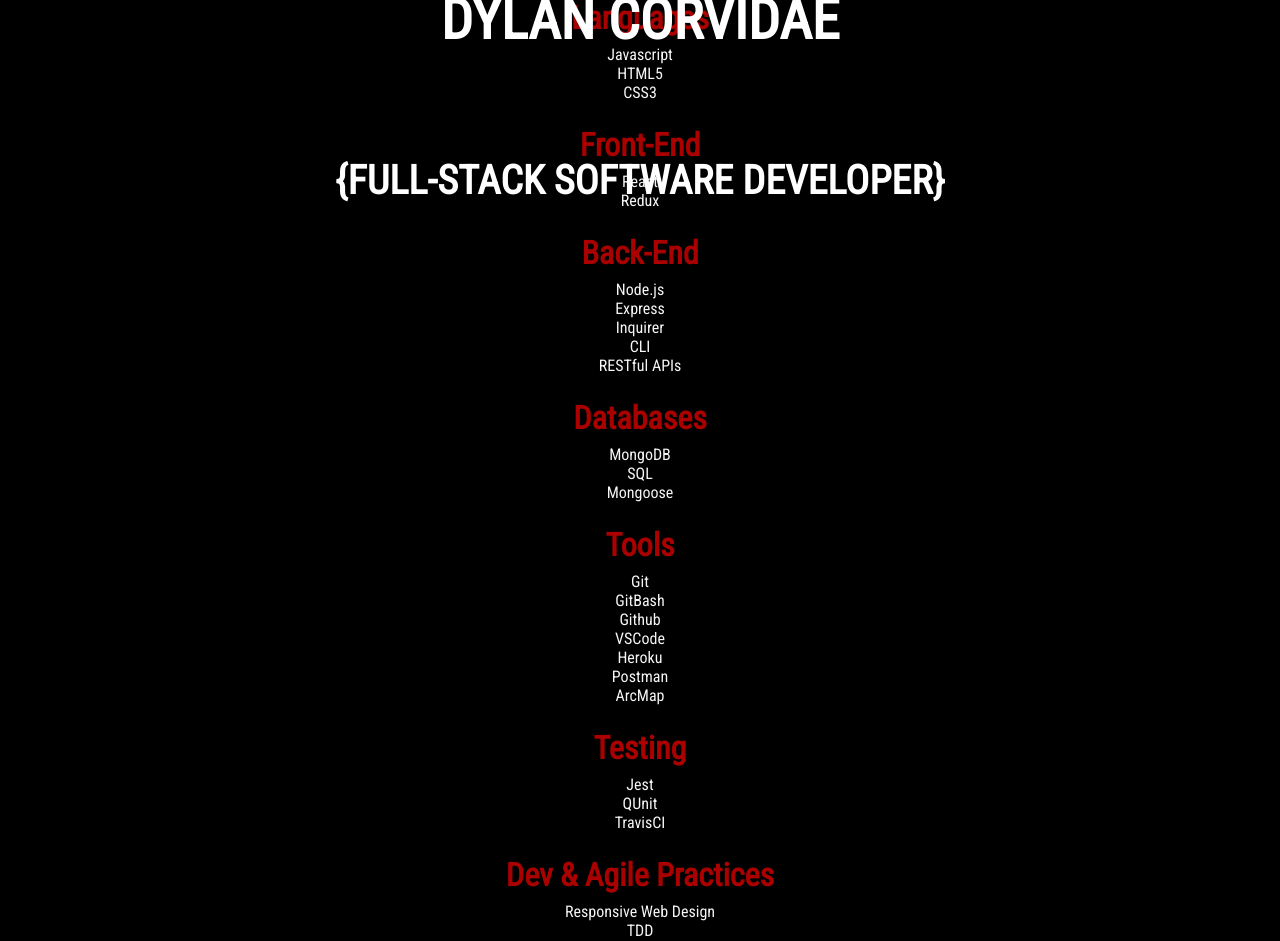
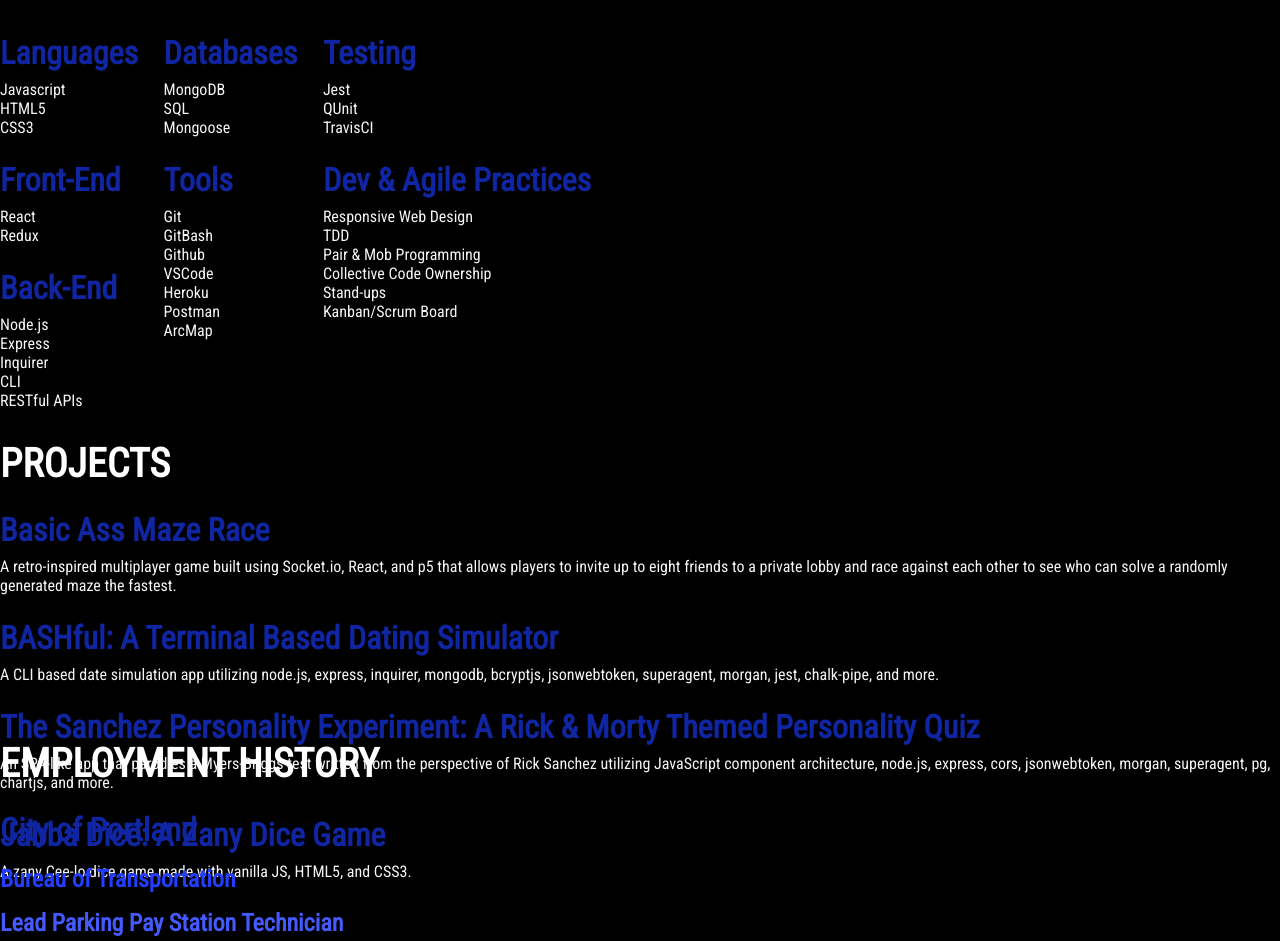
Before and after one commit to dylancorvidae/portfolio, a plain HTML site: page index.html in a window 1280 px wide. Shown: the part 500-1441 px from the top of the page. Drawn offline with Linux system fonts and the light colour scheme.

Commit message:
tech and tools work, color changes

```diff
--- a/index.html
+++ b/index.html
@@ -16,7 +16,10 @@
     <h2 id="headerh2">{FULL-STACK SOFTWARE DEVELOPER}</h2class="header">
   </header>
 
+  <div id="techtools">
     <h2>TECH & TOOLS</h2>
+      <div id="techtoolscontent">
+        <div>
           <h3>Languages</h3>
             <p>Javascript</p>
             <p>HTML5</p>
@@ -30,6 +33,9 @@
             <p>Inquirer</p>
             <p>CLI</p>
             <p>RESTful APIs</p>
+        </div>
+
+        <div>
           <h3>Databases</h3>
             <p>MongoDB</p>
             <p>SQL</p>
@@ -42,6 +48,9 @@
             <p>Heroku</p>
             <p>Postman</p>
             <p>ArcMap</p>
+        </div>
+
+        <div>
           <h3>Testing</h3>
             <p>Jest</p>
             <p>QUnit</p>
@@ -53,7 +62,11 @@
             <p>Collective Code Ownership</p>
             <p>Stand-ups</p>
             <p>Kanban/Scrum Board</p>
+        </div>
+      </div>
+  </div>
 
+  <div id="projects">
     <h2>PROJECTS</h2>
       <h3>Basic Ass Maze Race</h3>
         <p>A retro-inspired multiplayer game built using Socket.io, React, and p5 that allows players to invite up to eight friends to a private lobby and race against each other to see who can solve a randomly generated maze the fastest.</p>
@@ -63,7 +76,9 @@
         <p>An SPA-like app that parodies a Myers-Briggs test written from the perspective of Rick Sanchez utilizing JavaScript component architecture, node.js, express, cors, jsonwebtoken, morgan, superagent, pg, chartjs, and more.</p>
       <h3>Jabba Dice: A Zany Dice Game</h3>
         <p>A zany Cee-lo dice game made with vanilla JS, HTML5, and CSS3.</p>
+    </div>
 
+  <div id="employment">
     <h2>EMPLOYMENT HISTORY</h2>
       <h3>City of Portland</h3>
         <h4>Bureau of Transportation</h4>
@@ -87,7 +102,9 @@
           <p></p>
       <h3>US Department of Agriculture Natural Resource Conservation Service Western Remote Sensing Lab</h3>
         <h4>Remote Sensing Technician</h4>
+  </div>
 
+  <div id="education">
     <h2>EDUCATION</h2>
       <h3>Alchemy Code Lab</h3>
         <p>Rigorous 800+ hr training in a 3 part program focusing on: team building, writing clean readable code, React, Redux, vanilla JS, HTML5/CSS3, TDD, SPA App Dev, Rest APIs, full-stack development utilizing the MERN stack, Agile methodologies.</p>
@@ -97,6 +114,7 @@
         <h4>Undergraduate</h4>
           <p>Graduated cum laude with a Bachelor of Science Completed Majors: Geography, Science, Social Science, and Liberal Studies
           Completed Minors: Space and Planetary Sciences, and Geology</p>
-
+  </div>
+</div>
 </body>
 </html>
--- a/src/main.css
+++ b/src/main.css
@@ -12,11 +12,11 @@
 
 header {
   margin: 0px;
-  height: 300px;
+  height: 375px;
   width: 100%;
   text-align: center;
-  background: url('./img/lowhands4.jpg') rgb(0, 0, 0);
-  background-size: contain;
+  background: url('./img/lowhands4.jpg') rgba(0, 0, 0, 0.438);
+  background-size: cover;
   background-position: center;
   background-repeat: no-repeat;
 }
@@ -29,49 +29,68 @@
 // }
 
 #headerh1 {
-  margin: 15vh 0vw 10vh 0vw;
+  margin: 28vh 0vw 1vh 0vw;
   font-size: 7vh;
   color: white;
-  position: absolute;
-  top: 50%;
-  left: 50%;
-  transform: translate(-50%, -50%);
 }
 
 #headerh2 {
-  margin: 15vh 0vw 1vh 0vw;
+  margin: 2vh 0vw 1vh 0vw;
   font-size: 5vh;
   color: white;
-  position: absolute;
-  top: 70%;
-  left: 50%;
-  transform: translate(-50%, -50%);
 }
 
 h2 {
-  margin: 15vh 0vw 1vh 0vw;
+  margin: 10vh 2vw 1vh 0vw;
   font-size: 5vh;
   color: white;
 }
 
 h3 {
-  margin: 3vh 0vw 1vh 0vw;
+  margin: 3vh 2vw 1vh 0vw;
   font-size: 4vh;
-  color: rgb(170, 0, 0);
+  color: #1025A1;
 }
 
 h4 {
   margin: 2vh 0vw 1vh 0vw;
   font-size: 3vh;
-  color: rgb(120, 0, 0);
+  color: #233DFF;
 }
 
 h5 {
   margin: 2vh 0vw 1vh 0vw;
   font-size: 3vh;
-  color: rgb(100, 0, 0);
+  color: rgb(68, 90, 255);
 }
 
 p {
   margin: 0px;
 }
+
+#techtools{
+  width: 100%;
+}
+
+#techtoolscontent {
+  display: flex;
+  flex-direction: row;
+  flex-wrap: wrap;
+  width: 100%;
+  height: 350px;
+}
+
+#projects {
+  width: 100%;
+  height: 300px;
+}
+
+#employment {
+  width: 100%;
+  height: 300px;
+}
+
+#education {
+  width: 100%;
+  height: 300px;
+}
```
Lines whose indentation alone changed are shown as unchanged.
